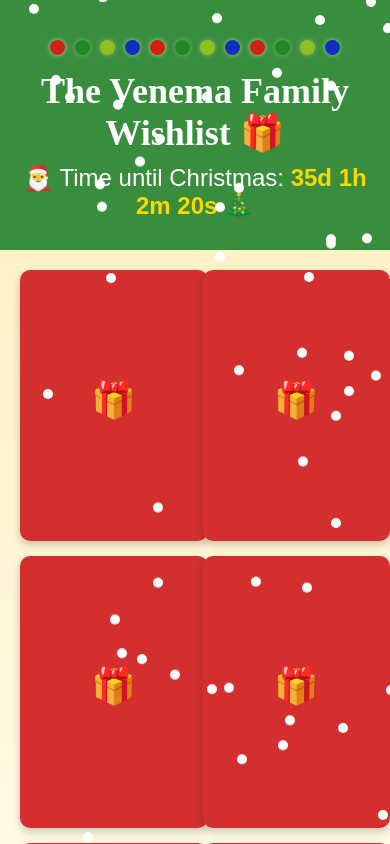
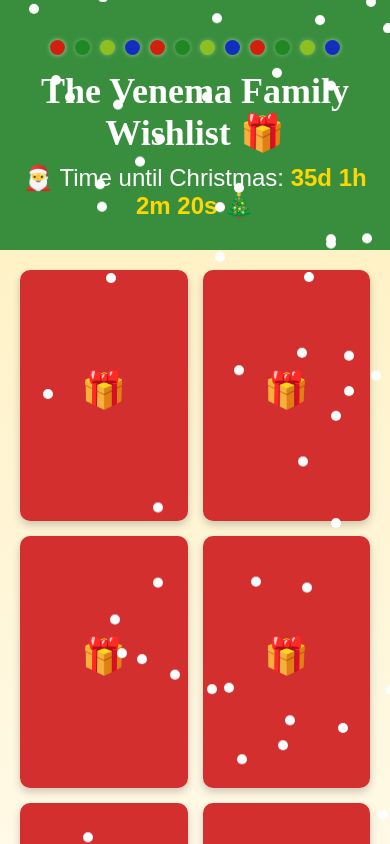
Before and after one commit to mikenike360/VenemaWishlist, a React (Create React App) app: page / in a window 390 px wide. Shown: the top 844 px of the page. Built offline with nearby package versions, Linux system fonts and the light colour scheme.

Commit message:
Fixed display issues with cards on small screens.

```diff
--- a/src/App.css
+++ b/src/App.css
@@ -203,7 +203,7 @@ header h1 {
     align-items: center; /* Center content horizontally */
     justify-content: center; /* Center content vertically */
     overflow: hidden; /* Prevent content from spilling outside the card */
-    padding: 10px; /* Add internal spacing */
+    padding: 0px; /* Add internal spacing */
   }
 
   .present {
```
